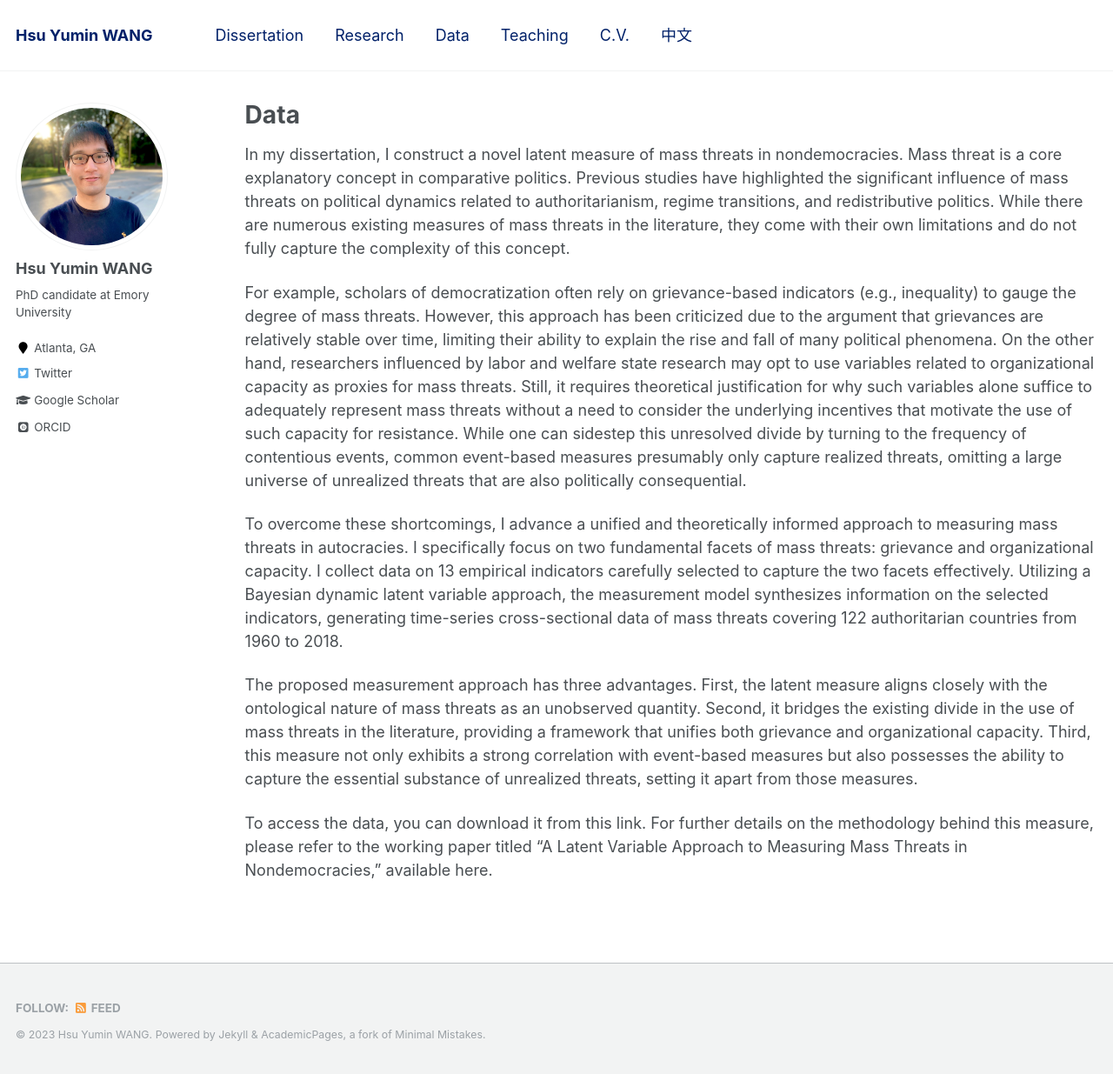
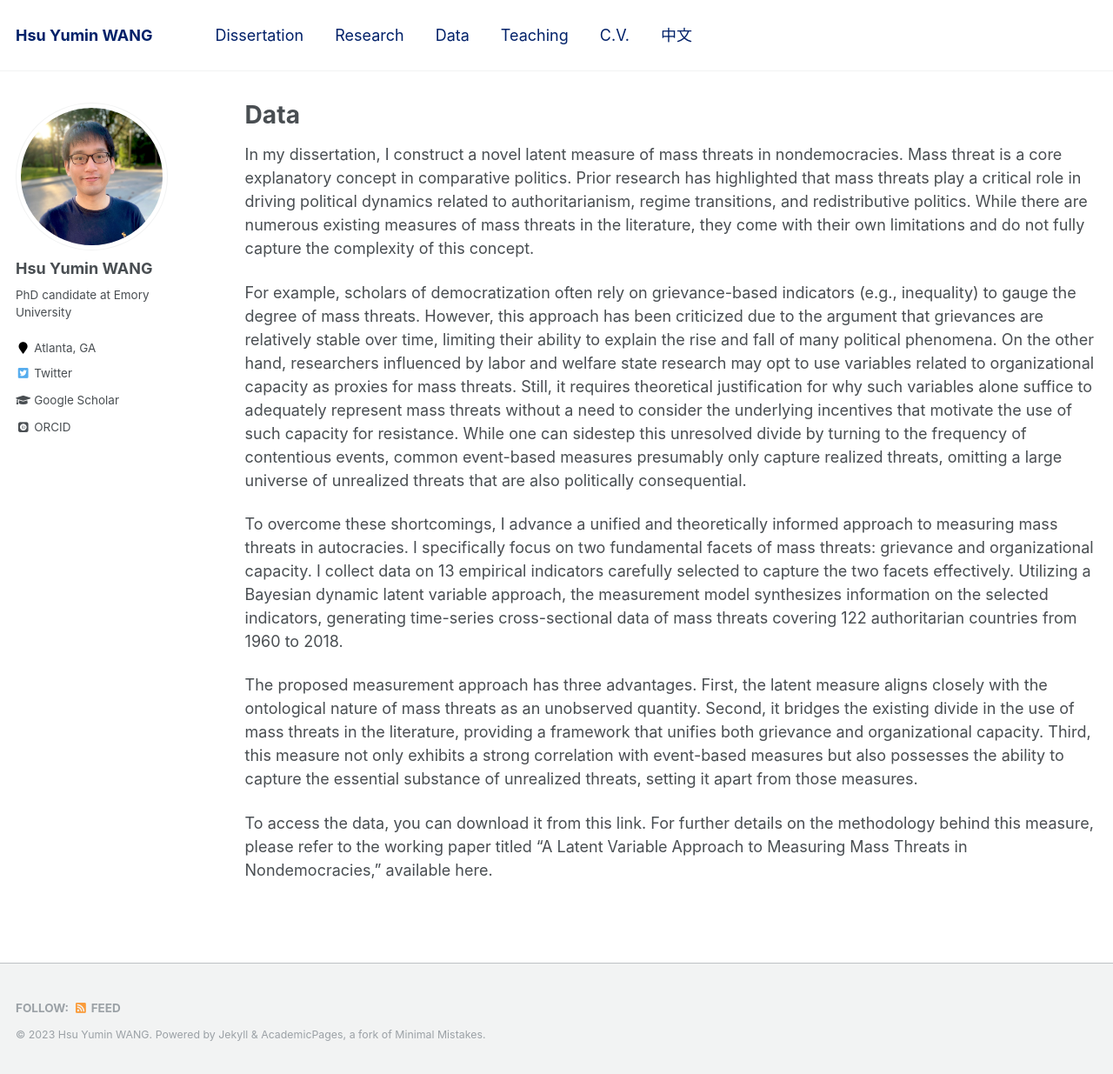
Before and after one commit to hsuyumin/hsuyumin.github.io, a Jekyll site: the page built from _pages/data.md, in a window 1280 px wide and 1235 px high. Shown: the whole window at 87% size. Built offline with Jekyll 4.4.1, drawn with Linux system fonts in a browser that asks for light colours; some web fonts are replaced.

Commit message:
Update data.md

```diff
--- a/_pages/data.md
+++ b/_pages/data.md
@@ -7,7 +7,7 @@ redirect_from:
   - /data
 ---
 
-In my dissertation, I construct a novel latent measure of mass threats in nondemocracies. Mass threat is a core explanatory concept in comparative politics. Previous studies have highlighted the significant influence of mass threats on political dynamics related to authoritarianism, regime transitions, and redistributive politics. While there are numerous existing measures of mass threats in the literature, they come with their own limitations and do not fully capture the complexity of this concept.
+In my dissertation, I construct a novel latent measure of mass threats in nondemocracies. Mass threat is a core explanatory concept in comparative politics. Prior research has highlighted that mass threats play a critical role in driving political dynamics related to authoritarianism, regime transitions, and redistributive politics. While there are numerous existing measures of mass threats in the literature, they come with their own limitations and do not fully capture the complexity of this concept.
 
 For example, scholars of democratization often rely on grievance-based indicators (e.g., inequality) to gauge the degree of mass threats. However, this approach has been criticized due to the argument that grievances are relatively stable over time, limiting their ability to explain the rise and fall of many political phenomena. On the other hand, researchers influenced by labor and welfare state research may opt to use variables related to organizational capacity as proxies for mass threats. Still, it requires theoretical justification for why such variables alone suffice to adequately represent mass threats without a need to consider the underlying incentives that motivate the use of such capacity for resistance. While one can sidestep this unresolved divide by turning to the frequency of contentious events, common event-based measures presumably only capture realized threats, omitting a large universe of unrealized threats that are also politically consequential.
 
```
